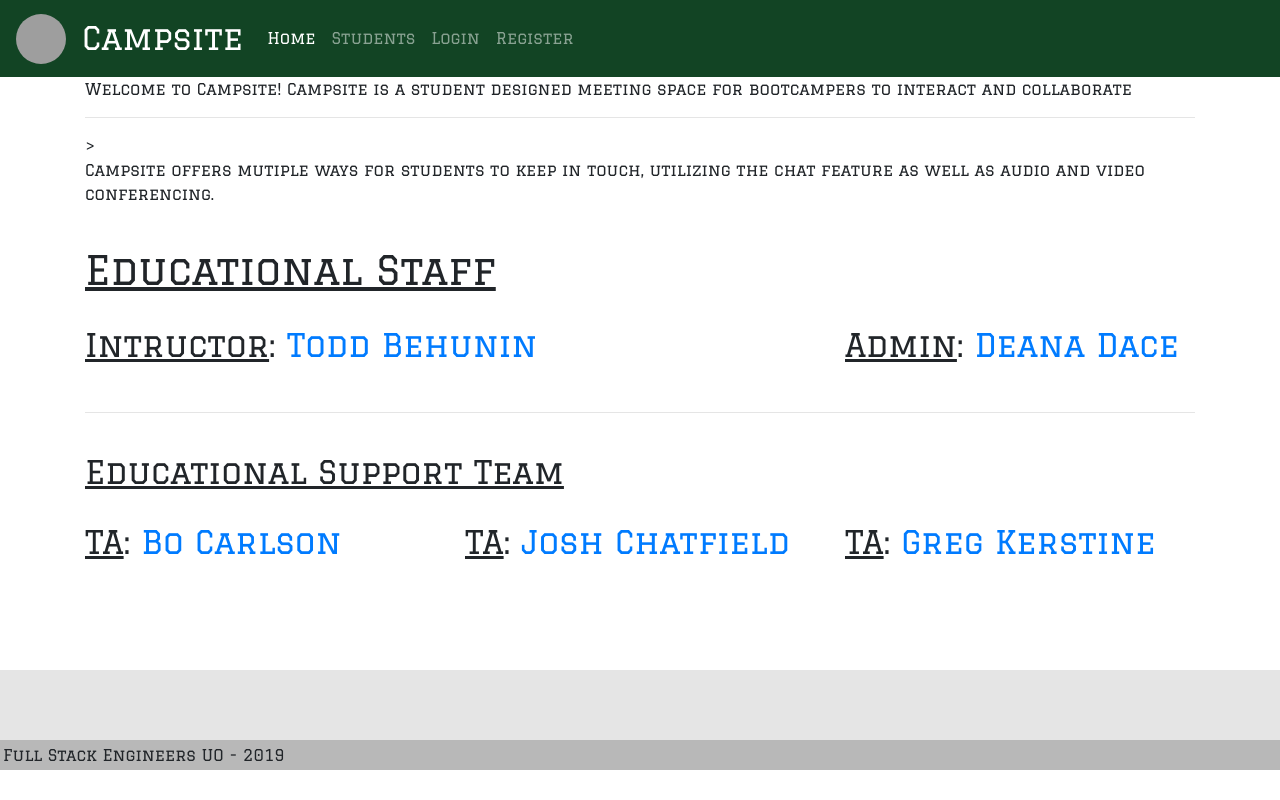
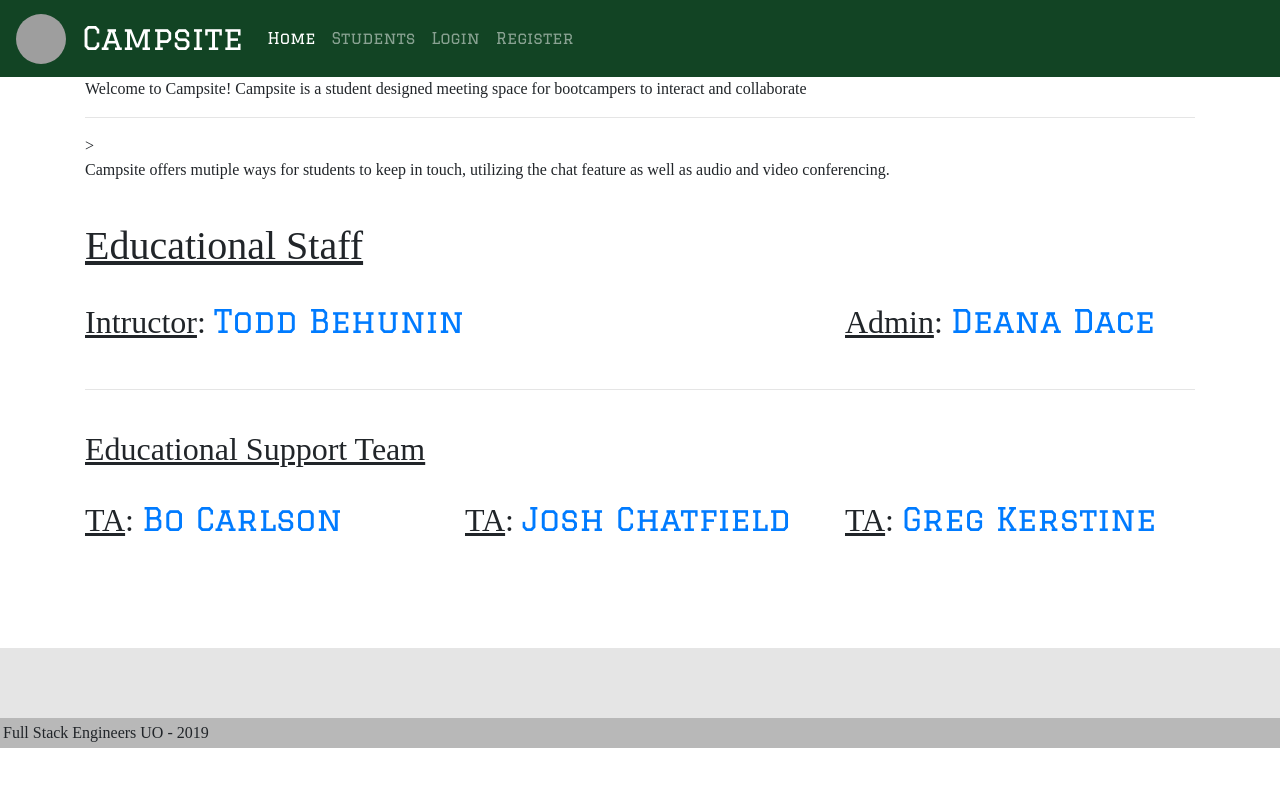
Before and after one commit to philliqmakris/project-3, a React (Create React App) app in the folder client/: page / in a window 1280 px wide. Built offline with nearby package versions, Linux system fonts and the light colour scheme; grey boxes are pictures that could not be loaded.

Commit message:
coffee house push

```diff
--- a/client/src/components/Navbar/style.css
+++ b/client/src/components/Navbar/style.css
@@ -1,5 +1,5 @@
 body{
-  font-family: 'Graduate', cursive;
+  font-family: 'Martel', serif;
 }
 nav.navbar.navbar-default {
   margin-bottom: 0;
--- a/client/src/pages/Main/index.js
+++ b/client/src/pages/Main/index.js
@@ -1,5 +1,5 @@
 import React, { Component } from "react";
-
+import './style.css';
 
 class Main extends Component{
 
@@ -29,13 +29,13 @@ class Main extends Component{
         <div className="row">
             <div className="col-md-8">
                 <h2><u>Intructor</u>: <a className="todd" href="https://www.linkedin.com/in/tbehunin/"
-                rel="noopener noreferrer" target="_blank">Todd
-                        Behunin</a></h2>
+                rel="noopener noreferrer" target="_blank"><span class="staffTodd">Todd
+                        Behunin</span></a></h2>
             </div>
 
             <div className="col-md-4">
                 <h2><u>Admin</u>: <a className="todd" href="https://www.linkedin.com/in/deana-dace-msm/"
-                    rel="noopener noreferrer" target="_blank">Deana Dace</a></h2>
+                    rel="noopener noreferrer" target="_blank"><span class="staffTodd">Deana Dace</span></a></h2>
             </div>
 
         </div>
@@ -46,18 +46,18 @@ class Main extends Component{
         <br/>
         <div className="row">
             <div className="col-md-4">
-                <h2><u>TA</u>: <a className="ta" href="https://www.linkedin.com/in/bocarlsonpdx/" rel="noopener noreferrer" target="_blank">Bo
-                        Carlson</a></h2>
+                <h2><u>TA</u>: <a className="ta" href="https://www.linkedin.com/in/bocarlsonpdx/" rel="noopener noreferrer" target="_blank"><span class="staffTodd">Bo
+                        Carlson</span></a></h2>
             </div>
 
             <div className="col-md-4">
-                <h2><u>TA</u>: <a className="ta" href="https://www.linkedin.com/in/chatfieldcreate/" rel="noopener noreferrer" target="_blank">Josh
-                        Chatfield</a></h2>
+                <h2><u>TA</u>: <a className="ta" href="https://www.linkedin.com/in/chatfieldcreate/" rel="noopener noreferrer" target="_blank"><span class="staffTodd">Josh
+                        Chatfield</span></a></h2>
             </div>
 
             <div className="col-md-4">
-                <h2><u>TA</u>: <a className="ta" href="https://www.linkedin.com/in/greg-kerstine/"  rel="noopener noreferrer" target="_blank">Greg
-                        Kerstine</a></h2>
+                <h2><u>TA</u>: <a className="ta" href="https://www.linkedin.com/in/greg-kerstine/"  rel="noopener noreferrer" target="_blank"><span class="staffTodd">Greg
+                        Kerstine</span></a></h2>
             </div>
         </div>
     </div>
--- a/client/src/pages/Main/style.css
+++ b/client/src/pages/Main/style.css
@@ -0,0 +1,3 @@
+.staffTodd {
+    font-family: 'Graduate', cursive;
+}
```
